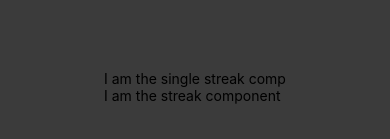
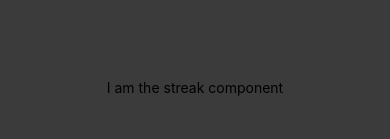
Before and after one commit to JFurgalski/bloom-tech-test, a React Native app in the folder technical-exercise-rn-main/: screen / in a window 390 px wide. Shown: the part 335-474 px from the top of the page. Built offline with nearby package versions, Linux system fonts and the light colour scheme.

Commit message:
building a quick skeleton of the SingleStreak

```diff
--- a/technical-exercise-rn-main/src/components/SingleStreak/SingleStreak.tsx
+++ b/technical-exercise-rn-main/src/components/SingleStreak/SingleStreak.tsx
@@ -1,12 +1,32 @@
 import React from "react";
-import { View, Text } from "react-native";
+import { View } from "react-native";
 import { styles } from "./SingleStreak.styles";
+import { Icon } from "../Icon/Icon";
 import { SingleStreakProps } from "./SingleStreak.types";
+import { LinearGradient } from "react-native-svg";
+import { projectPalette } from "../../styles/projectPallete";
 
-const SingleStreak: React.FC<SingleStreakProps> = ({}) => {
+const SingleStreak: React.FC<SingleStreakProps> = ({
+  hasStreak,
+  isCurrentDay,
+  isPerfectWeek,
+}) => {
   return (
     <View style={styles.container}>
-      <Text>I am the single streak comp</Text>
+      <View>
+        {hasStreak ? (
+          <LinearGradient
+            colors={projectPalette.streakGradient}
+            start={{ x: 1, y: 0 }}
+            end={{ x: 1, y: 1 }}
+          >
+            <Icon name="flame" />
+          </LinearGradient>
+        ) : (
+          <View />
+        )}
+        {isCurrentDay && hasStreak && <View />}
+      </View>
     </View>
   );
 };
--- a/technical-exercise-rn-main/src/components/StreakComponent/StreakComponent.tsx
+++ b/technical-exercise-rn-main/src/components/StreakComponent/StreakComponent.tsx
@@ -7,7 +7,7 @@ import SingleStreak from "../SingleStreak/SingleStreak";
 const StreakComponent: React.FC<StreakComponentProps> = ({}) => {
   return (
     <View style={styles.container}>
-      <SingleStreak />
+      <SingleStreak isCurrentDay={true} isPerfectWeek={false} hasStreak={false} />
       <Text>I am the streak component</Text>
     </View>
   );
```
